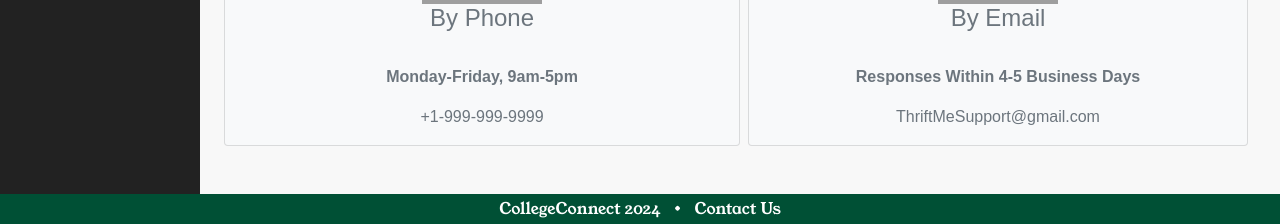
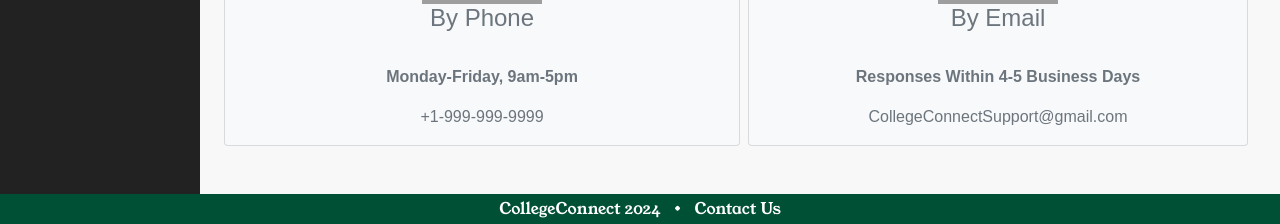
Before and after one commit to arahman19/CollegeConnect, a Flask app: page /contact in a window 1280 px wide. Shown: the part 812-1036 px from the top of the page. Run offline with Flask 3, Linux system fonts and the light colour scheme; some web fonts are replaced; grey boxes are pictures that could not be loaded.

Commit message:
small fix in contact page

```diff
--- a/templates/contact.html
+++ b/templates/contact.html
@@ -47,7 +47,7 @@
             <h4>By Email</h4>
             <br>
             <p><strong>Responses Within 4-5 Business Days</strong></p>
-            <p>ThriftMeSupport@gmail.com</p>
+            <p>CollegeConnectSupport@gmail.com</p>
         </div>
     </div>
     <br>
```
